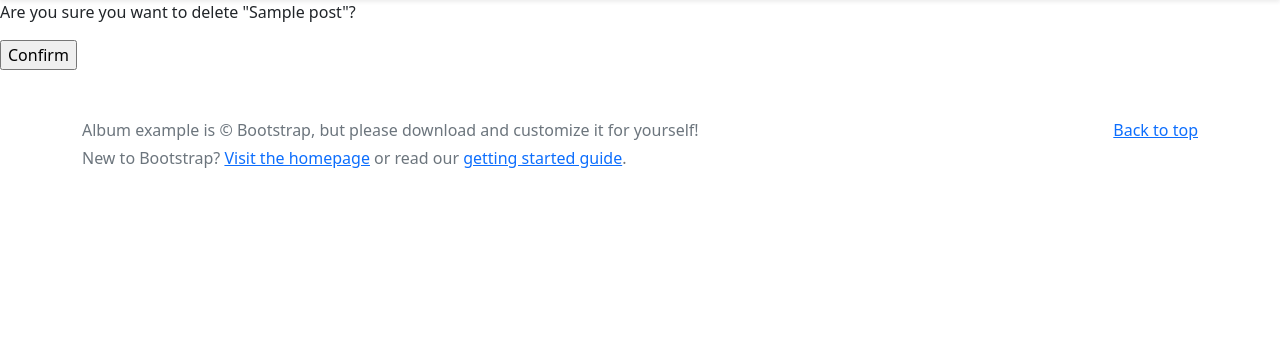
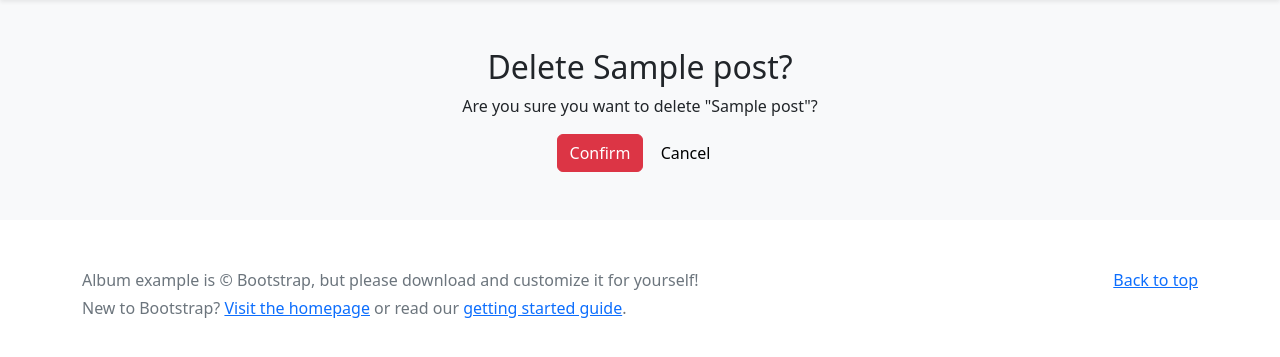
Before and after one commit to DanielHinbest/Portfolio, a Django app: page /1/delete/ in a window 1280 px wide. Shown: the part 56-413 px from the top of the page. Run offline with Django 4.2, Linux system fonts and the light colour scheme; a user stored in the database is signed in; tables that the repository leaves empty hold one stand-in row (values such as "Sample post"); some libraries are stand-ins or nearby versions.

Commit message:
delete_post.html formatting complete

```diff
--- a/portfolio/templates/portfolio/delete_post.html
+++ b/portfolio/templates/portfolio/delete_post.html
@@ -1,18 +1,17 @@
 {% extends 'portfolio/base.html' %}
 {% block title %}Delete {{ post.title }}{% endblock %}
 {% block content %}
-<form method="post">
-    {% csrf_token %}
-
-
-
-
-    <p>Are you sure you want to delete "{{ object }}"?</p>
-
-
-
-
-        <input type="submit" value="Confirm">
-    </form>
-
+<div class="album py-5 bg-light">
+    <div class="container">
+        <center>
+            <h2>Delete {{ post.title }}?</h2>
+            <form method="post">
+                {% csrf_token %}
+                <p>Are you sure you want to delete "{{ object }}"?</p>
+                <input class="btn btn-danger" type="submit" value="Confirm">
+                <a href="{% url 'portfolio:view_post' post.id %}"><button class="btn btn-light" type="button">Cancel</button></a>
+            </form>
+        </center>
+    </div>
+</div>
 {% endblock %}
--- a/portfolio/templates/portfolio/post_form.html
+++ b/portfolio/templates/portfolio/post_form.html
@@ -16,7 +16,7 @@ Create Post
                 <h2>Create Post</h1>
             {% endif %}
         </center>
-        <form class="form-group" action="" method = "post">
+        <form class="form-group" action="" method="post">
             {% csrf_token %}
             {{ form.as_table }}
             <center>
```
